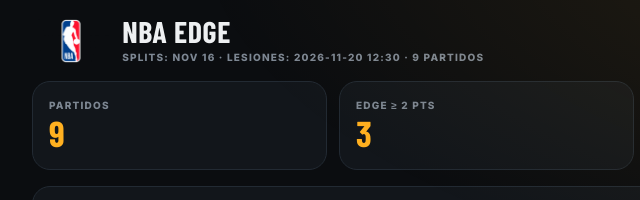
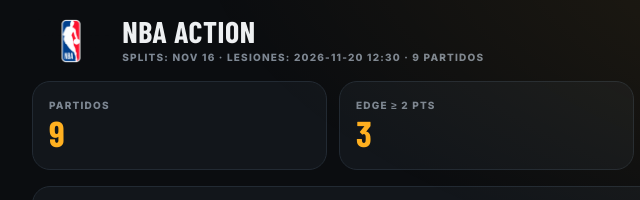
Before and after one commit to marcobets91/nba, a plain HTML site: page index.html in a window 1280 px wide. Shown: the top 200 px of the page, 0-640 px from the left. Drawn offline with nearby package versions, Linux system fonts and the light colour scheme; a web font is replaced by a local one.

Commit message:
Update index.html

```diff
--- a/index.html
+++ b/index.html
@@ -35,7 +35,7 @@ details>summary{cursor:pointer;list-style:none}.arr{font-size:14px;transition:tr
 <header class="flex flex-wrap items-center justify-between gap-3 pb-4">
   <div class="flex items-center gap-3">
     <img id="nbaLogo" src="logo.png" alt="NBA" class="h-11 w-auto rounded" onerror="logoFallback(this)">
-    <div><h1 class="disp text-3xl font-extrabold leading-none">NBA EDGE</h1><div id="stamp" class="lbl mt-1">Consenso de modelos · splits</div></div>
+    <div><h1 class="disp text-3xl font-extrabold leading-none">NBA ACTION</h1><div id="stamp" class="lbl mt-1">Consenso de modelos · splits</div></div>
   </div>
   <div class="flex items-center gap-2">
     <nav class="nav card md:!border-0 flex md:flex-row justify-around md:justify-start gap-1 p-1.5 md:bg-transparent" style="border-radius:14px">
```
